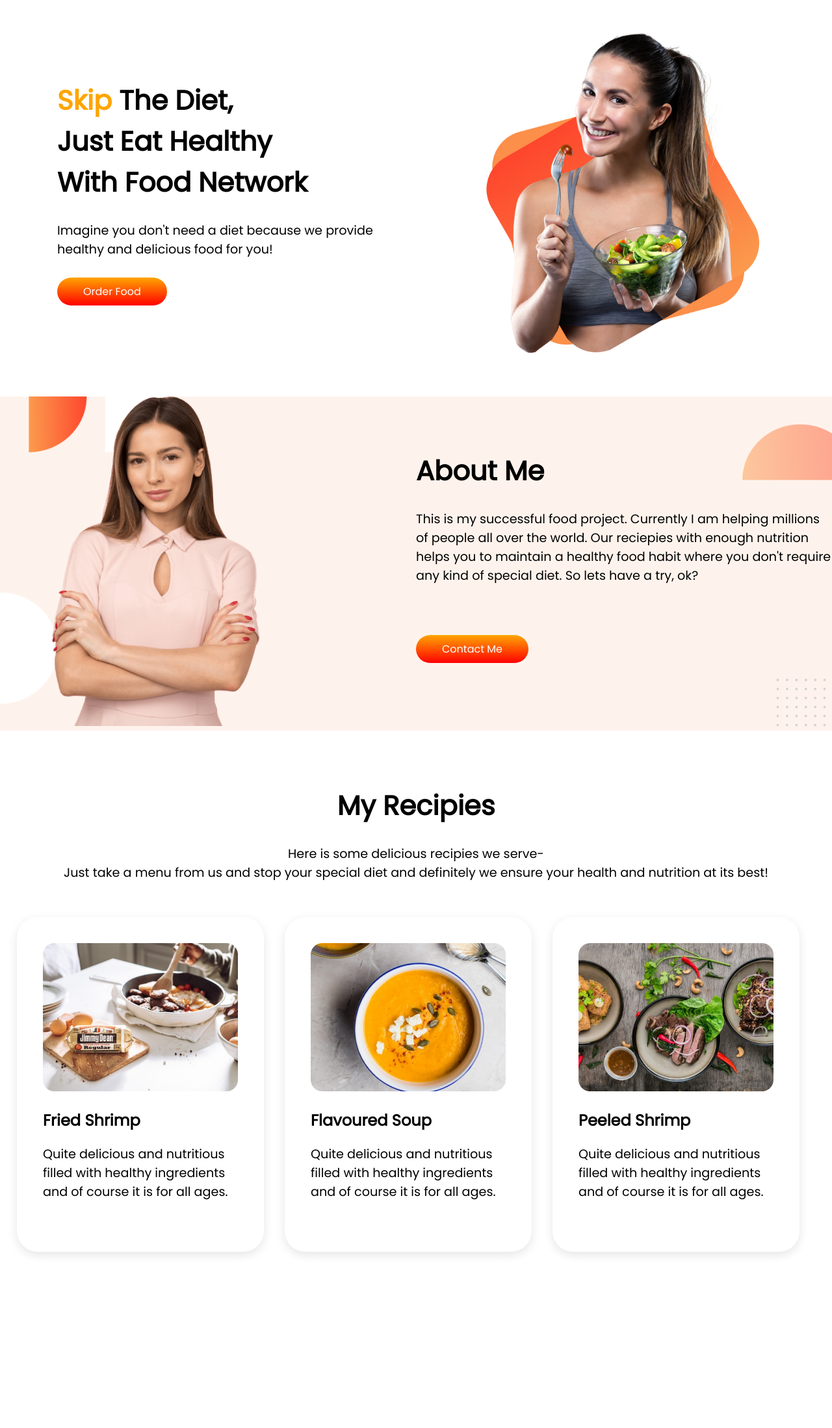
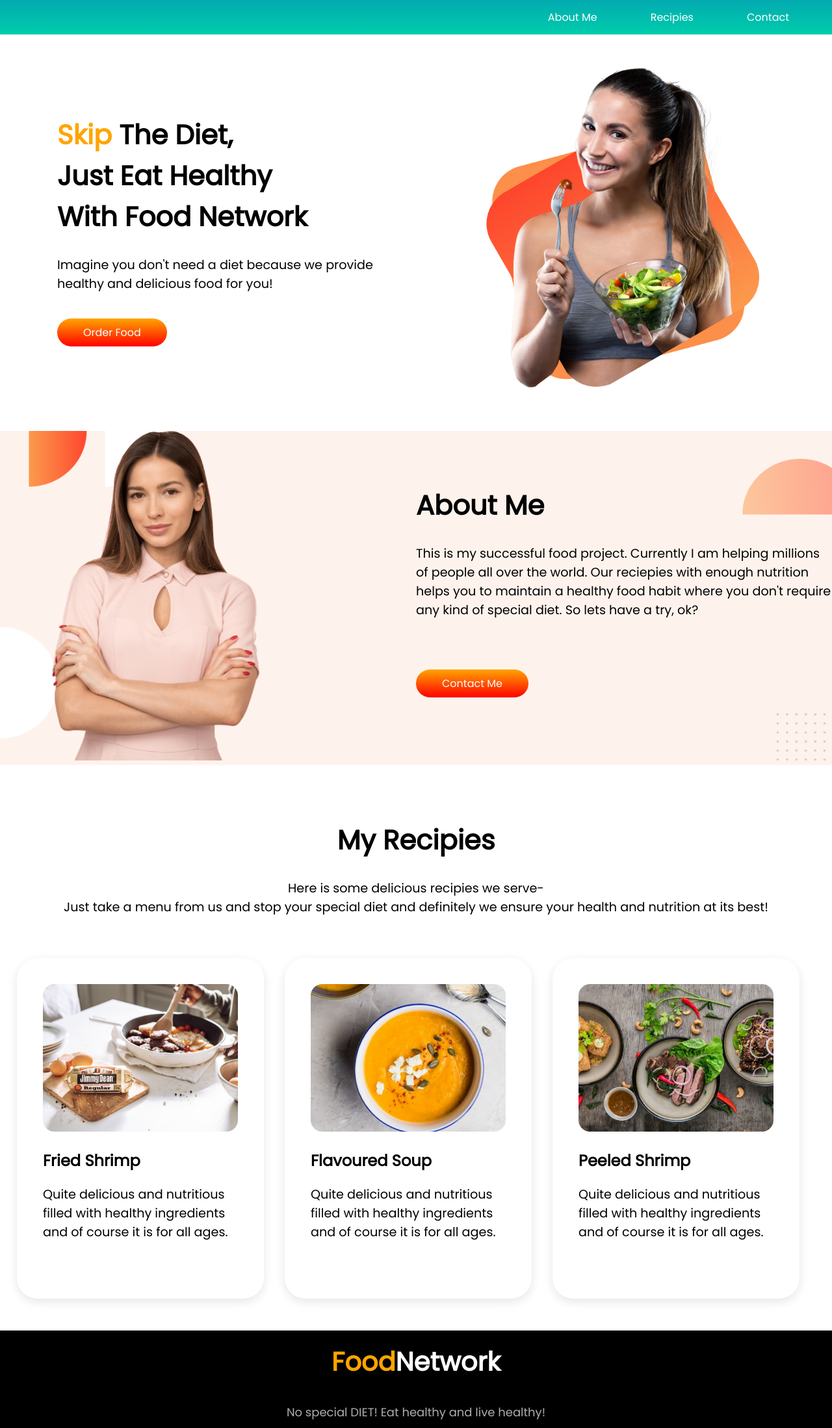
Before and after one commit to CalmJiad/food_network, a plain HTML site: page index.html in a window 1280 px wide. Shown: the whole page at 65% size. Before the commit the page ends 1942 px from the top, so only its background shows below. Drawn offline with Linux system fonts and the light colour scheme.

Commit message:
finished

```diff
--- a/index.html
+++ b/index.html
@@ -11,6 +11,14 @@
     <title>Food Network | Welcome</title>
 </head>
 <body>
+    <div>
+        <ul>
+            <li><a href="#">Contact</a></li>
+            <li><a href="#">Recipies</a></li>
+            <li><a href="#">About Me</a></li>
+        </ul>
+      </div>
+
    <div class="section">
        <div class="halfpart">
         <h1> <span class="orange">Skip</span> The Diet,<br>Just Eat Healthy <br> With Food Network</h1>
@@ -55,5 +63,10 @@
       </div>
     </div>
     </div>
+
+    <footer class="footer">
+        <h2><span class="orange">Food</span>Network</h2>
+        <p >No special DIET! Eat healthy and live healthy!</p>
+    </footer>
 </body>
 </html>
--- a/style.css
+++ b/style.css
@@ -8,6 +8,34 @@ body{
     color: orange;
 }
 
+/* navbar */
+
+ul {
+    list-style-type: none;
+    margin: 0;
+    padding: 0;
+    overflow: hidden;
+    background: linear-gradient(#02aab0, #00cdac);
+  }
+
+  li {
+    float: right;
+    padding-right: 50px;
+  }
+
+  li a {
+    display: block;
+    color: white;
+    text-align: center;
+    padding: 14px 16px;
+    text-decoration: none;
+  }
+
+  li a:hover{
+      color: orangered;
+  }
+
+
 /* First Section */
 h1{
     font-size: 2.6em;
@@ -16,7 +44,7 @@ h1{
 
   p{
     font-size: 1.2em;
-    margin-bottom: 2em;
+    margin-bottom: 2.5em;
   }
 
 .section{
@@ -67,7 +95,7 @@ h1{
 }
 
 .textpart p{
-    padding-bottom: 2.5em;
+    padding-bottom: 2em;
 }
 
 
@@ -95,3 +123,32 @@ h1{
 .menulist img{
     width: 300px;
 }
+
+/* fourthsection */
+.sectionfour h1 p{
+    width 250px;
+    height: 100px;
+    border: 2px solid black;
+}
+
+
+/* footer */
+
+.footer {
+    width: 100%;
+    height: 150px;
+    background-color: black;
+    text-align: center;
+  }
+  .footer h2 {
+    color: white;
+    font-size: 40px;
+    padding-top: 18px;
+    text-align: center;
+  }
+  .footer p {
+    font-size: 18px;
+    color: rgb(173, 173, 173);
+    text-align: center;
+    margin: 0px;
+  }
```
